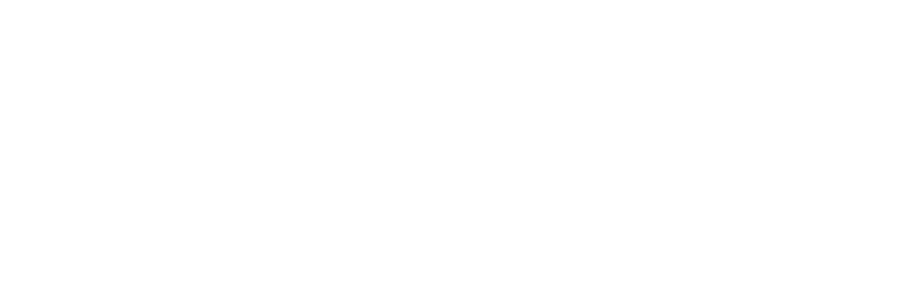
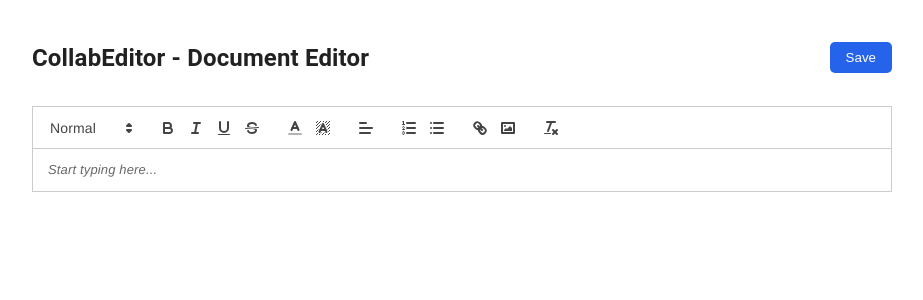
Before and after one commit to atiq296/CollabEditor, a React (Create React App) app in the folder client/frontend/: page /editor in a window 1280 px wide. Before the commit this address had no page. Shown: the top 300 px of the page, without its empty margins (178-1101 px from the left). Built offline with nearby package versions, Linux system fonts and the light colour scheme.

Commit message:
my change
hahah

```diff
--- a/client/frontend/src/App.js
+++ b/client/frontend/src/App.js
@@ -3,6 +3,8 @@ import { Container, CssBaseline, Typography } from "@mui/material";
 import Signup from "./pages/Signup";
 import Login from "./pages/Login";
 import Dashboard from "./pages/Dashboard";
+import DocumentEditor from './pages/DocumentEditor';
+
 
 function App() {
   return (
@@ -13,6 +15,7 @@ function App() {
           <Route path="/signup" element={<Signup />} />
           <Route path="/login" element={<Login />} />
           <Route path="/dashboard" element={<Dashboard />} />
+          <Route path="/editor" element={<DocumentEditor/>} />
         </Routes>
       </Container>
     </BrowserRouter>
--- /dev/null
+++ b/client/frontend/src/pages/DocumentEditor.css
@@ -0,0 +1,25 @@
+.editor-wrapper {
+  max-width: 900px;
+  margin: auto;
+  padding: 20px;
+}
+
+.editor-header {
+  display: flex;
+  justify-content: space-between;
+  align-items: center;
+  margin-bottom: 10px;
+}
+
+.save-btn {
+  padding: 8px 16px;
+  background-color: #2563eb;
+  color: white;
+  border: none;
+  border-radius: 5px;
+  cursor: pointer;
+}
+
+.save-btn:hover {
+  background-color: #1d4ed8;
+}
--- /dev/null
+++ b/client/frontend/src/pages/DocumentEditor.jsx
@@ -0,0 +1,56 @@
+import React, { useState } from 'react';
+import ReactQuill from 'react-quill';
+import 'react-quill/dist/quill.snow.css';
+import './DocumentEditor.css'; // Custom styles (next step)
+
+function DocumentEditor() {
+  const [content, setContent] = useState('');
+
+  const handleChange = (value) => {
+    setContent(value);
+  };
+
+  const handleSave = () => {
+    console.log("Document content:", content);
+    // Later: Send to backend to save in MongoDB
+  };
+
+  return (
+    <div className="editor-wrapper">
+      <div className="editor-header">
+        <h2>CollabEditor - Document Editor</h2>
+        <button className="save-btn" onClick={handleSave}>Save</button>
+      </div>
+
+      <ReactQuill
+        theme="snow"
+        value={content}
+        onChange={handleChange}
+        placeholder="Start typing here..."
+        modules={DocumentEditor.modules}
+        formats={DocumentEditor.formats}
+      />
+    </div>
+  );
+}
+
+// Toolbar settings
+DocumentEditor.modules = {
+  toolbar: [
+    [{ 'header': [1, 2, 3, false] }],
+    ['bold', 'italic', 'underline', 'strike'],
+    [{ 'color': [] }, { 'background': [] }],
+    [{ 'align': [] }],
+    [{ 'list': 'ordered' }, { 'list': 'bullet' }],
+    ['link', 'image'],
+    ['clean']
+  ],
+};
+
+DocumentEditor.formats = [
+  'header', 'bold', 'italic', 'underline', 'strike',
+  'color', 'background', 'align',
+  'list', 'bullet', 'link', 'image'
+];
+
+export default DocumentEditor;
```
Also changed, not shown: client/frontend/package.json (+8 -2 lines), 2 other files (tests, documents, lock files or other folders).
